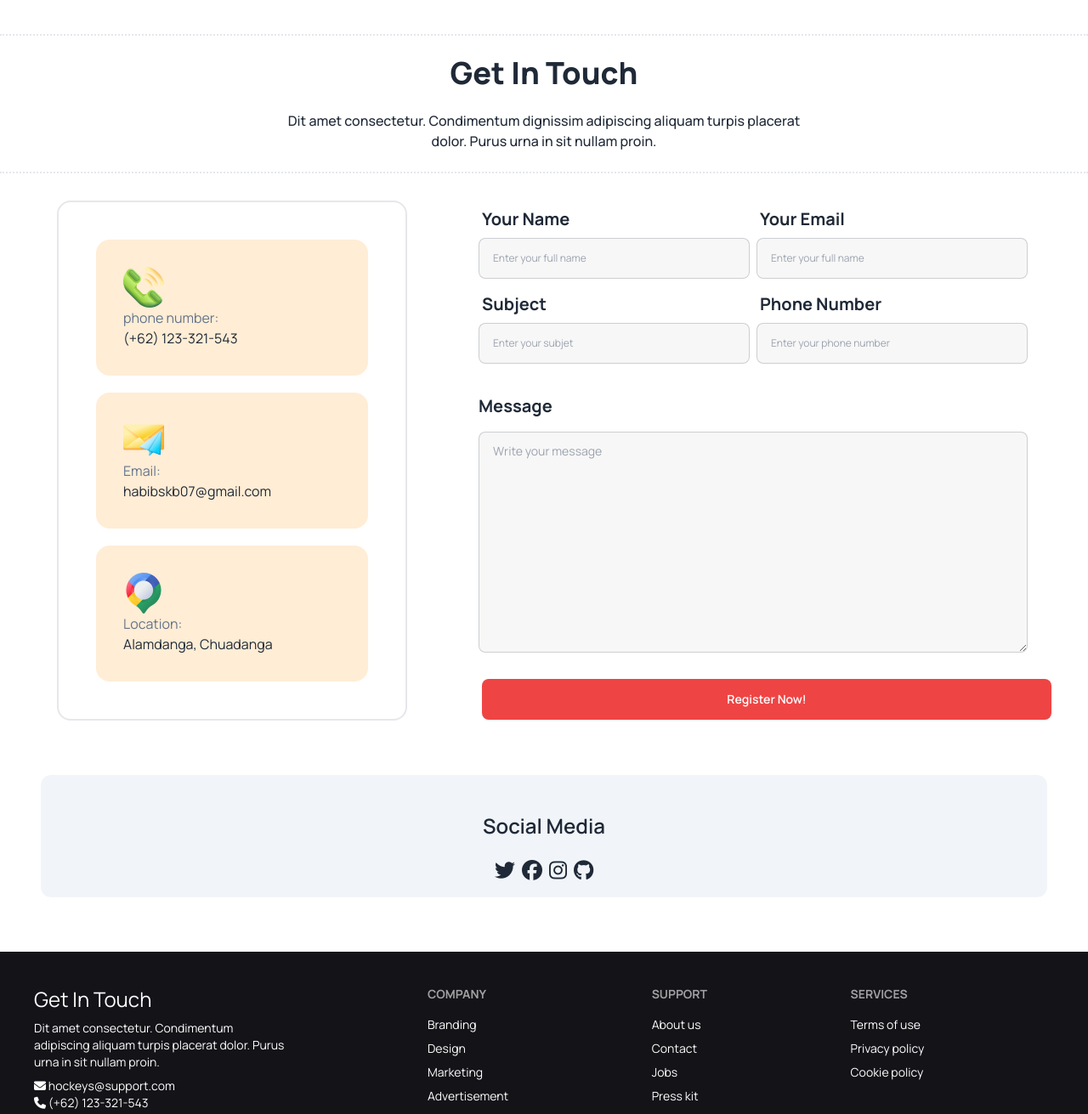
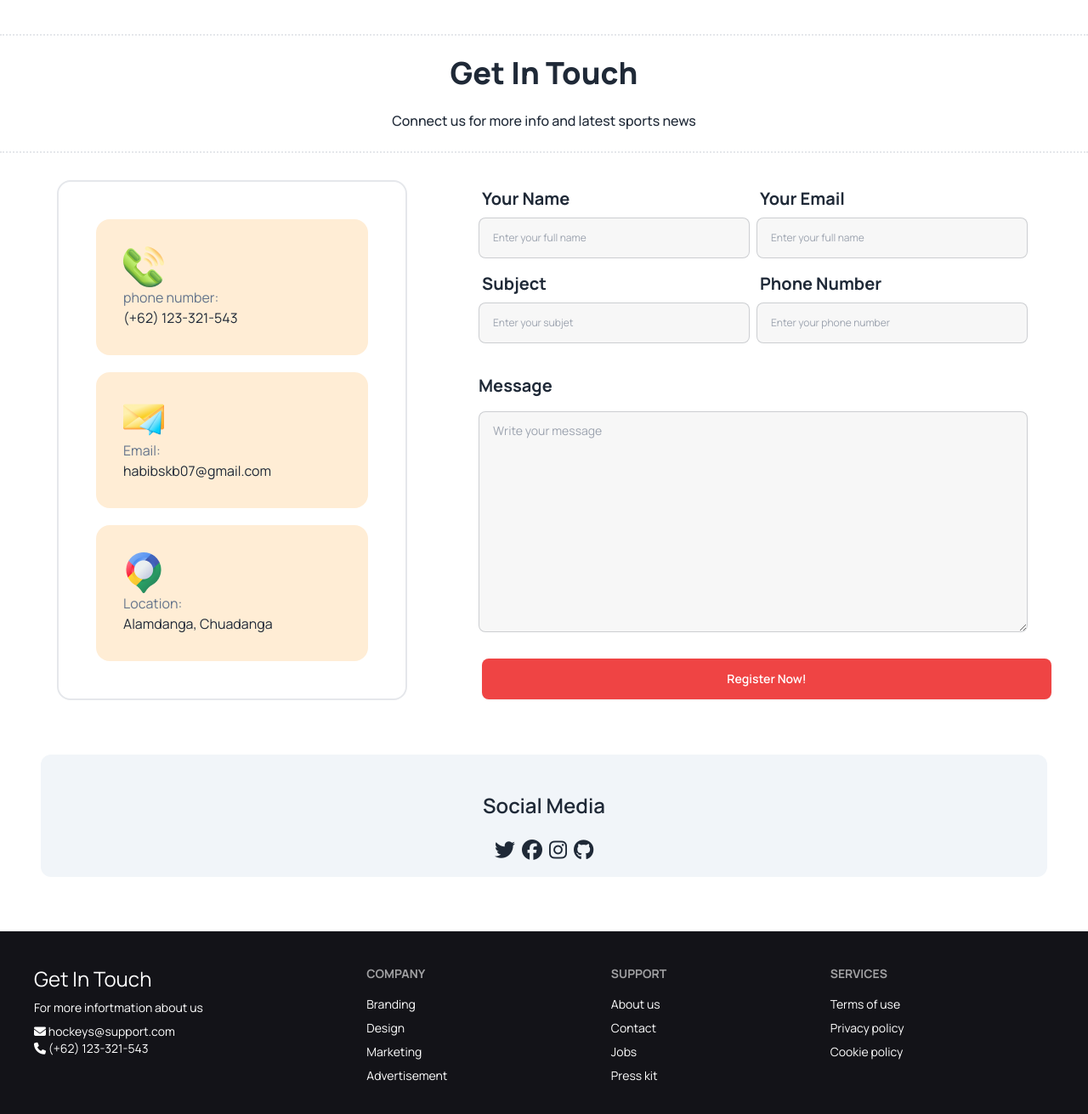
Before and after one commit to shakibwebx/Assnment-3, a plain HTML site: page index.html in a window 1280 px wide. Shown: the part 3880-5191 px from the top of the page at 85% size. Drawn offline with nearby package versions, Linux system fonts and the light colour scheme.

Commit message:
finished

```diff
--- a/index.html
+++ b/index.html
@@ -442,7 +442,7 @@
         <div class="">
           <div class="text-center mt-24 mb-8 border-dotted border-y-2 container mx-auto">
             <h3 class="my-6 text-4xl font-extrabold">Get In Touch</h3>
-        <p class="font-medium my-6">Dit amet consectetur. Condimentum dignissim adipiscing aliquam turpis placerat <br> dolor. Purus urna in sit nullam proin. </p>
+        <p class="font-medium my-6">Connect us for more info and latest sports news</p>
           </div>
         </div>
 
@@ -551,13 +551,13 @@
       <footer class="footer p-10 bg-[#131318] text-white">
         <aside>
           <h3 class="text-2xl">Get In Touch</h3>
-          <p>Dit amet consectetur. Condimentum <br>  adipiscing aliquam turpis placerat dolor. Purus <br> urna in sit nullam proin. </p>
+          <p>For more infortmation about us</p>
           <div>
             <i class="fa-solid fa-envelope"></i> <span>hockeys@support.com</span> <br>
             <i class="fa-solid fa-phone"></i></i> <span>(+62) 123-321-543</span>
           </div>
         </aside>
-        <nav class="flex lg:flex-col">
+        <nav class="">
           <header class="footer-title">Company</header>
           <a class="link link-hover">Branding</a>
           <a class="link link-hover">Design</a>
```
